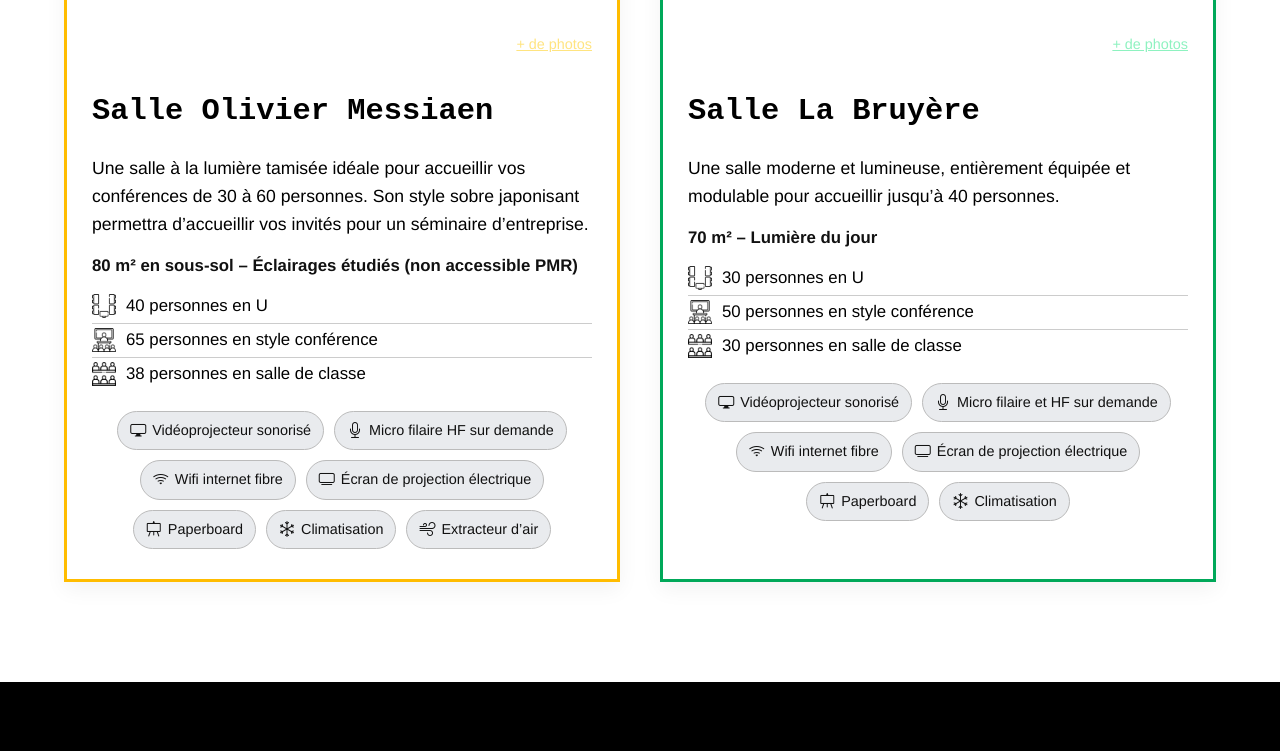
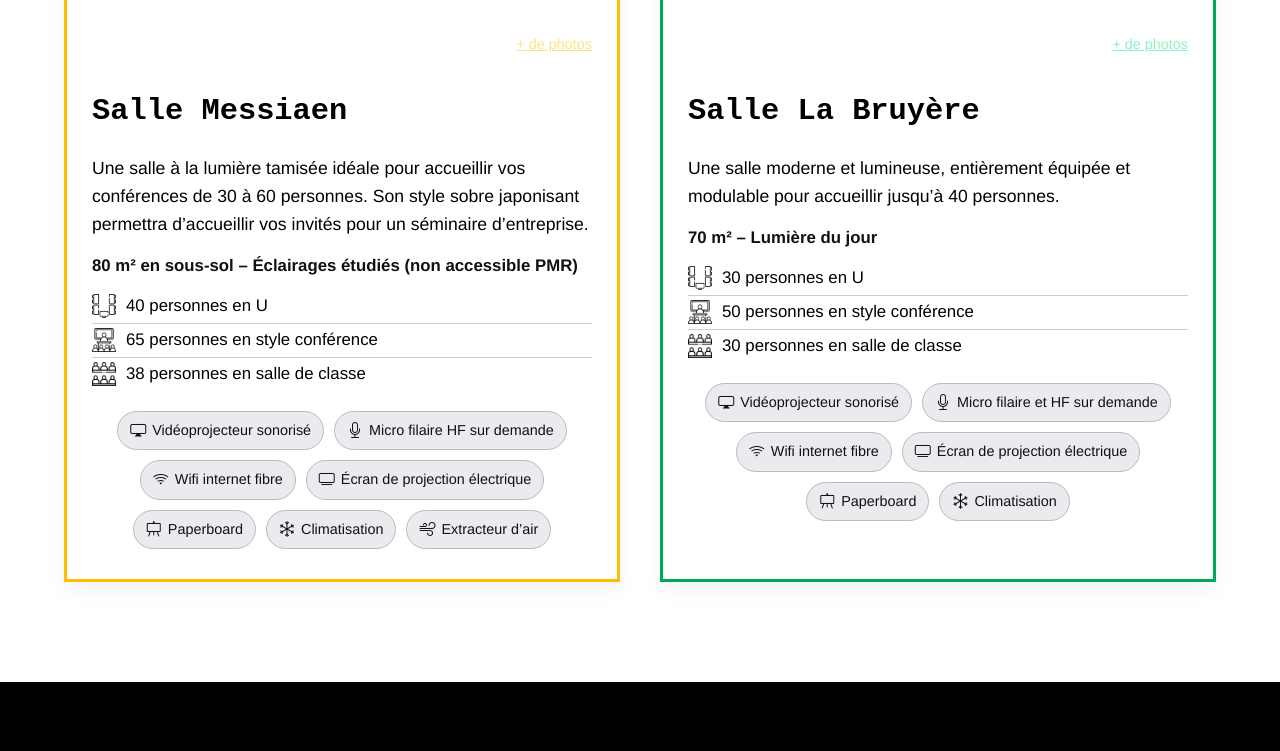
Before and after one commit to Adrien-1997/espace-trinite, a plain HTML site: page public/index.html in a window 1280 px wide. Shown: the part 4669-5420 px from the top of the page. Drawn offline with nearby package versions, Linux system fonts and the light colour scheme.

Commit message:
nom salles

```diff
--- a/public/index.html
+++ b/public/index.html
@@ -324,17 +324,17 @@
           </div>
         </div>
 
-        <!-- Salle Olivier Messiaen -->
+        <!-- Salle Messiaen -->
         <div class="card-salle card-jaune" role="region" aria-labelledby="titre-messiaen">
           <img src="assets/img/salle-messiaen-paris9-2.jpg"
-              alt="Salle Olivier Messiaen à Paris 9, pour conférences ou séminaires"
-              loading="lazy" title="Salle Olivier Messiaen - Espace Trinité Paris 9">
+              alt="Salle Messiaen à Paris 9, pour conférences ou séminaires"
+              loading="lazy" title="Salle Messiaen - Espace Trinité Paris 9">
 
           <div class="voir-plus">
-            <a href="#messiaen" title="Voir plus de photos de la salle Olivier Messiaen">+ de photos</a>
+            <a href="#messiaen" title="Voir plus de photos de la salle Messiaen">+ de photos</a>
           </div>
 
-          <h3 id="titre-messiaen">Salle Olivier Messiaen</h3>
+          <h3 id="titre-messiaen">Salle Messiaen</h3>
           <p>Une salle à la lumière tamisée idéale pour accueillir vos conférences de 30 à 60 personnes. Son style sobre japonisant permettra d’accueillir vos invités pour un séminaire d’entreprise.</p>
           <p class="superficie">80 m² en sous-sol – Éclairages étudiés (non accessible PMR)</p>
 
@@ -456,7 +456,7 @@
           </div>
         </div>
 
-        <!-- SALLE ESTIENNE D'ORVES -->
+        <!-- SALLE D'ESTIENNE D'ORVES -->
         <div class="gallery-slide bleu" id="orves">
           <div class="gallery-mosaic">
             <div class="grid-item wide"><img src="assets/img/salle-orves-paris9-1.jpg" alt="Salle d'Estienne d'Orves Paris 9 - Vue 1"></div>
@@ -467,7 +467,7 @@
           </div>
         </div>
 
-        <!-- SALLE OLIVIER MESSIAEN -->
+        <!-- SALLE MESSIAEN -->
         <div class="gallery-slide jaune" id="messiaen">
           <div class="gallery-mosaic">
             <div class="grid-item wide"><img src="assets/img/salle-messiaen-paris9-1.jpg" alt="Salle Messiaen Paris 9 - Vue 1"></div>
@@ -523,7 +523,7 @@
         </article>
 
         <article class="tarif-card jaune" aria-labelledby="tarif-messiaen">
-          <h3 id="tarif-messiaen">Salle Olivier Messiaen</h3>
+          <h3 id="tarif-messiaen">Salle Messiaen</h3>
           <p><strong>Journée :</strong> 740 €</p>
           <p><strong>Demi-journée :</strong> 540 €</p>
           <p><strong>Tarif horaire :</strong> 190 €</p>
```
